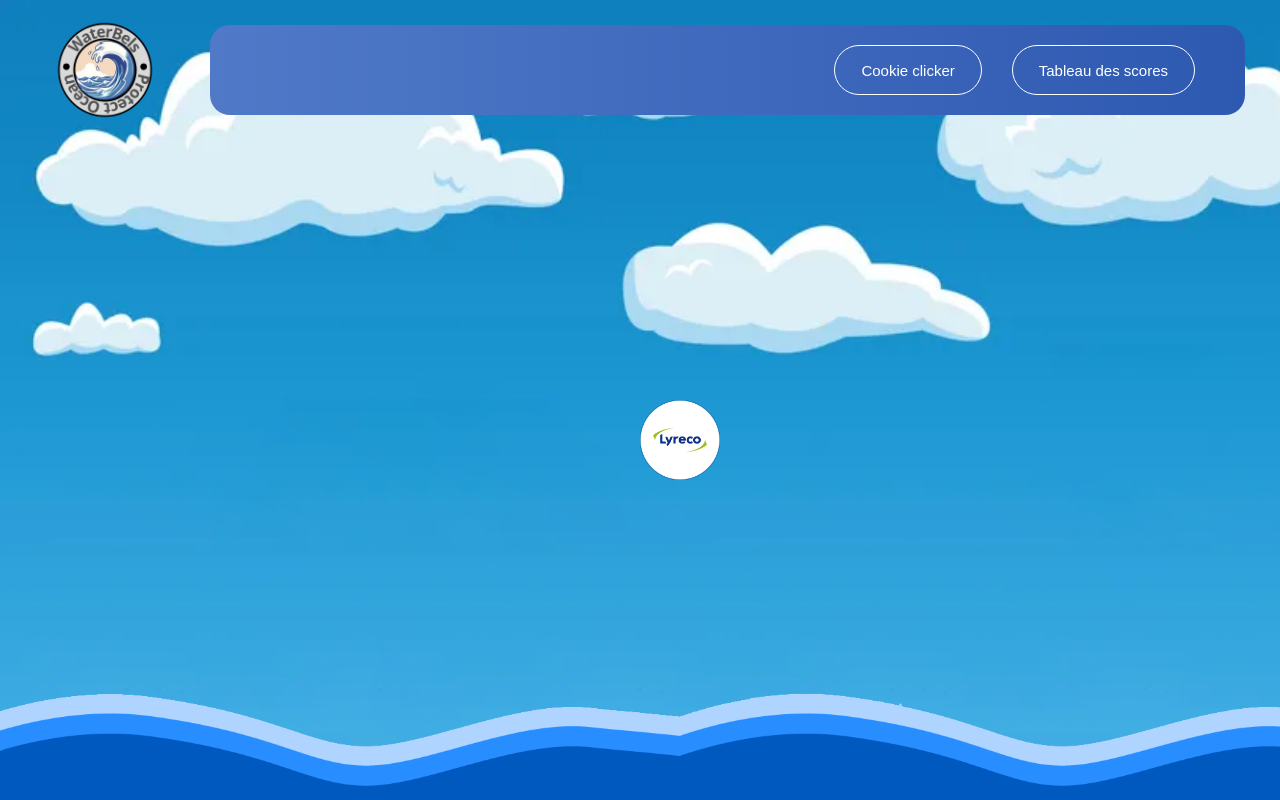
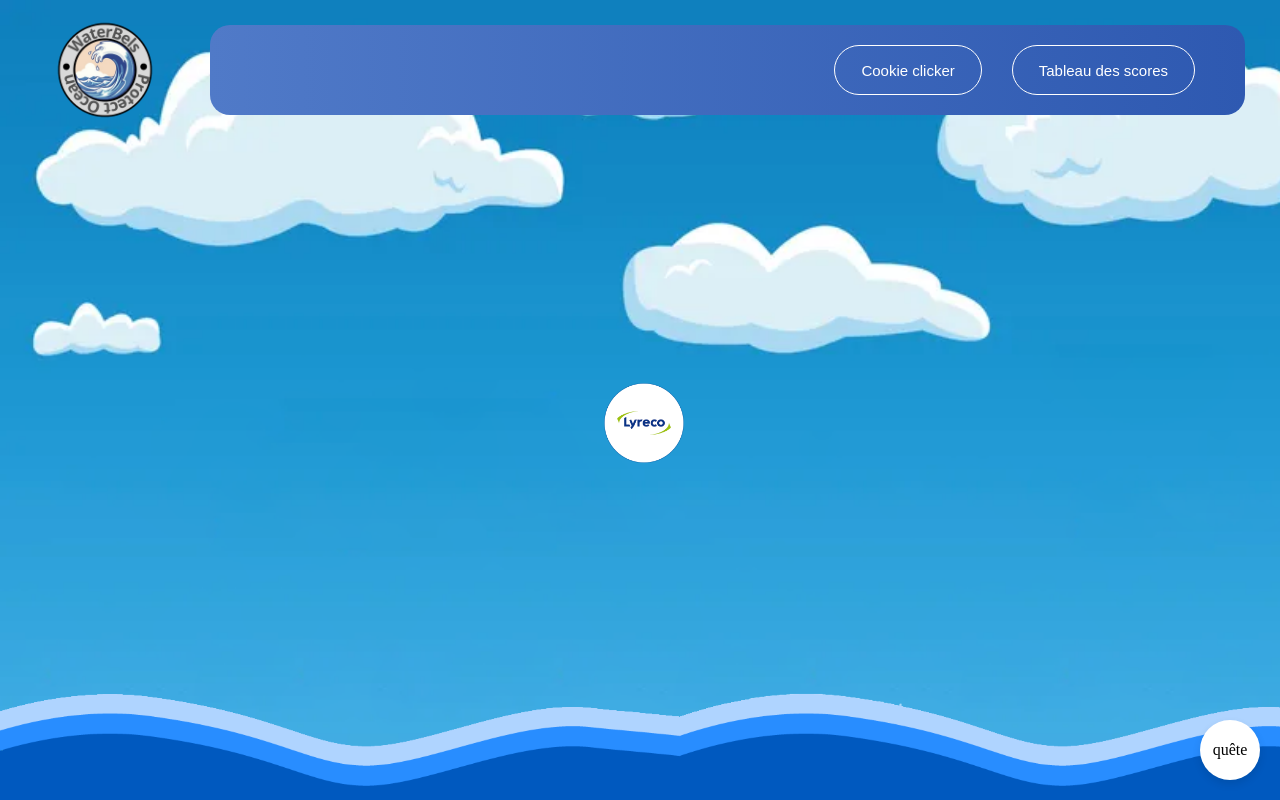
Before and after one commit to painaunoix/Nuit-de-l-info, an Angular app: page / in a window 1280 px wide. Shown: the top 800 px of the page. Built offline with nearby package versions, Linux system fonts and the light colour scheme.

Commit message:
[+] change lyreco et add starting of the quest

```diff
--- a/src/app/app.component.html
+++ b/src/app/app.component.html
@@ -1,3 +1,3 @@
+<app-lyreco/>
 <app-navbar/>
-<app-lyreco/>
 <app-sea/>
--- a/src/app/app.component.ts
+++ b/src/app/app.component.ts
@@ -4,10 +4,13 @@ import { NavbarComponent } from "./components/navbar/navbar.component";
 import { GameComponent } from './components/trash-slider/trash-slider.component';
 import { LyrecoComponent } from './components/lyreco/lyreco.component';
 import { SeaComponent } from './components/sea/sea.component';
+import { QuestComponent } from './components/quest/quest.component'
+import { MatDialogModule } from '@angular/material/dialog';
+import { MatButtonModule } from '@angular/material/button';
 
 @Component({
   selector: 'app-root',
-  imports: [RouterOutlet, NavbarComponent, SeaComponent, LyrecoComponent],
+  imports: [RouterOutlet, NavbarComponent, SeaComponent, LyrecoComponent, QuestComponent, MatDialogModule, MatButtonModule],
   templateUrl: './app.component.html',
   styleUrl: './app.component.css'
 })
--- a/src/app/app.config.ts
+++ b/src/app/app.config.ts
@@ -2,7 +2,8 @@ import { ApplicationConfig, provideZoneChangeDetection } from '@angular/core';
 import { provideRouter } from '@angular/router';
 
 import { routes } from './app.routes';
+import { provideAnimationsAsync } from '@angular/platform-browser/animations/async';
 
 export const appConfig: ApplicationConfig = {
-  providers: [provideZoneChangeDetection({ eventCoalescing: true }), provideRouter(routes)]
+  providers: [provideZoneChangeDetection({ eventCoalescing: true }), provideRouter(routes), provideAnimationsAsync()]
 };
--- a/src/app/components/lyreco/lyreco.component.ts
+++ b/src/app/components/lyreco/lyreco.component.ts
@@ -11,8 +11,8 @@ import { NgIf } from '@angular/common'
   styleUrls: ['./lyreco.component.css']
 })
 export class LyrecoComponent implements OnInit {
-  topPosition: string = '50%';
-  leftPosition: string = '50%';
+  topPosition: string = `calc(50% + ${Math.random() * 10 - 5}%)`;
+  leftPosition: string = `calc(50% + ${Math.random() * 10 - 5}%)`;
   isAnimating: boolean = false;
   showGif: boolean = false;
   isClicked: boolean = false;
@@ -28,8 +28,8 @@ export class LyrecoComponent implements OnInit {
   }
 
   moveImageToRandomPosition(): void {
-    const randomTop = Math.random() * 100;
-    const randomLeft = Math.random() * 100;
+    const randomTop = Math.random() * 80;
+    const randomLeft = Math.random() * 80;
     this.topPosition = `${randomTop}%`;
     this.leftPosition = `${randomLeft}%`;
   }
--- /dev/null
+++ b/src/app/components/quest/quest.component.css
@@ -0,0 +1,24 @@
+.round-element {
+    z-index: 9999; /* Exemple très élevé pour test */
+    width: 60px;
+    height: 60px;
+    border-radius: 50%;
+    background-color: white;
+    display: flex;
+    align-items: center;
+    justify-content: center;
+    color: black;
+    box-shadow: 0 4px 8px rgba(0,0,0,0.1);
+    position: fixed;
+    bottom: 20px;
+    right: 20px;
+    transition: background-color 0.3s, transform 0.3s, box-shadow 0.3s; /* Assure une transition douce pour le hover */
+}
+
+.round-element:hover {
+    background-color: #007bff; /* Change la couleur de fond au survol */
+    color: white; /* Change la couleur du texte au survol */
+    transform: scale(1.1); /* Agrandit légèrement l'élément */
+    box-shadow: 0 8px 16px rgba(0,0,0,0.2); /* Ombre plus prononcée pour un effet de profondeur */
+    transform: scale(1.1);
+}
--- /dev/null
+++ b/src/app/components/quest/quest.component.html
@@ -0,0 +1,3 @@
+<div class="round-element" (click)="openDialog()">
+    quête
+</div>
--- /dev/null
+++ b/src/app/components/quest/quest.component.ts
@@ -0,0 +1,45 @@
+import { Component, Inject } from '@angular/core';
+import { MatDialog, MatDialogRef, MAT_DIALOG_DATA } from '@angular/material/dialog';
+
+@Component({
+  selector: 'app-quest',
+  templateUrl: './quest.component.html',
+  styleUrls: ['./quest.component.css']
+})
+export class QuestComponent {
+  constructor(public dialog: MatDialog) {}
+
+  openDialog(): void {
+    const dialogRef = this.dialog.open(DialogContentExampleDialog, {
+      width: '400px',
+      height: '100%',
+      position: { right: '0px', top: '20px' }, // Positionner la popup sur la droite de la fenêtre
+      data: { title: "Quest Information", content: "Détails de la quête ici..." }
+    });
+
+    dialogRef.afterClosed().subscribe(result => {
+      console.log('The dialog was closed');
+    });
+  }
+}
+
+@Component({
+  selector: 'dialog-content-example-dialog',
+  template: `
+    <h1 mat-dialog-title>{{data.title}}</h1>
+    <div mat-dialog-content>{{data.content}}</div>
+    <div mat-dialog-actions>
+      <button mat-button (click)="closeDialog()">Fermer</button>
+    </div>
+  `
+})
+export class DialogContentExampleDialog {
+  constructor(
+    public dialogRef: MatDialogRef<DialogContentExampleDialog>,
+    @Inject(MAT_DIALOG_DATA) public data: any
+  ) {}
+
+  closeDialog(): void {
+    this.dialogRef.close();
+  }
+}
--- a/src/app/components/sea/sea.component.html
+++ b/src/app/components/sea/sea.component.html
@@ -1,5 +1,5 @@
 <div class="sea-container">
-    <app-lyreco/>
+    <app-quest/>
     <div class="top">
         <img
             src="image/background/wave.png"
--- a/src/app/components/sea/sea.component.ts
+++ b/src/app/components/sea/sea.component.ts
@@ -1,10 +1,10 @@
 import { Component } from '@angular/core';
 import { LyrecoComponent } from '../lyreco/lyreco.component';
 import { GameComponent } from '../trash-slider/trash-slider.component';
-
+import { QuestComponent } from '../quest/quest.component';
 @Component({
   selector: 'app-sea',
-  imports: [GameComponent, LyrecoComponent],
+  imports: [GameComponent, LyrecoComponent, QuestComponent],
   templateUrl: './sea.component.html',
   styleUrl: './sea.component.css'
 })
```
Also changed, not shown: src/app/service/score.service.ts (added, +10 -0 lines).
